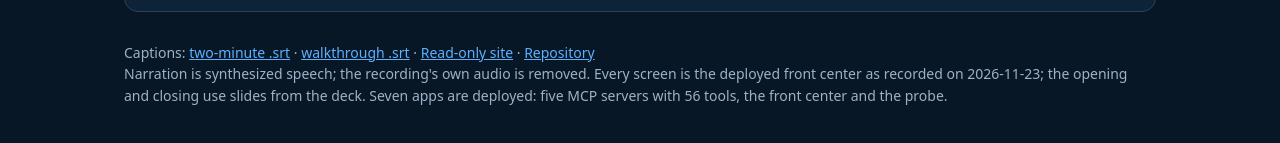
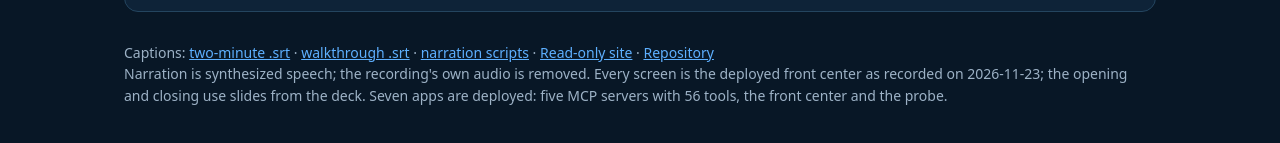
Before and after one commit to gsa-mcp-hackathon/gsa-hackathon-mcp-creator-and-agent-for-air-carrier, a plain HTML site: page docs/demo/index.html in a window 1280 px wide. Shown: the part 1951-2094 px from the top of the page. Drawn offline with Linux system fonts and the light colour scheme.

Commit message:
Caption timestamps corrected; narration scripts added; stale finding removed

```diff
--- a/docs/demo/index.html
+++ b/docs/demo/index.html
@@ -23,7 +23,7 @@ footer{margin-top:30px;color:var(--mut);font-size:14px}
 <section><h2>The full walkthrough <small>13:08</small></h2><p>The four layers, the three tracks, every part of the front center and three live agent runs, recorded on the deployed apps on 2026-11-23. Waits are cut.</p>
 <video id="air-carrier-full-walkthrough" controls preload="metadata" poster="air-carrier-full-walkthrough.jpg"><source src="air-carrier-full-walkthrough.mp4" type="video/mp4"><track kind="captions" srclang="en" label="English" src="air-carrier-full-walkthrough.vtt"></video>
 <ol class="ch"><li><button data-v="air-carrier-full-walkthrough" data-t="0.0"><span>0:00</span>The problem, and one solution in four layers</button></li><li><button data-v="air-carrier-full-walkthrough" data-t="106.4"><span>1:46</span>The front center: the start page and the financial-control layer</button></li><li><button data-v="air-carrier-full-walkthrough" data-t="205.2"><span>3:25</span>Impact: from one hull to every weapon system</button></li><li><button data-v="air-carrier-full-walkthrough" data-t="292.1"><span>4:52</span>The Brief, the ship and the cost position</button></li><li><button data-v="air-carrier-full-walkthrough" data-t="396.5"><span>6:36</span>Agentic workflow, live: a specialist run and role-based approval</button></li><li><button data-v="air-carrier-full-walkthrough" data-t="475.5"><span>7:55</span>Audit: gaps, variances, asset value, the industrial base</button></li><li><button data-v="air-carrier-full-walkthrough" data-t="567.6"><span>9:27</span>Agentic orchestration: Ask as an MCP host, the work queue, a reconciler run</button></li><li><button data-v="air-carrier-full-walkthrough" data-t="658.4"><span>10:58</span>The record, the method, and the experts who hold the answers</button></li><li><button data-v="air-carrier-full-walkthrough" data-t="711.0"><span>11:51</span>How we know it works, security, close</button></li></ol></section>
-<footer>Captions: <a href="air-carrier-two-minute-demo.srt">two-minute .srt</a> · <a href="air-carrier-full-walkthrough.srt">walkthrough .srt</a> ·
+<footer>Captions: <a href="air-carrier-two-minute-demo.srt">two-minute .srt</a> · <a href="air-carrier-full-walkthrough.srt">walkthrough .srt</a> · <a href="https://github.com/llmlocalai/gsa-hackathon-mcp-creator-and-agent-for-cvn/blob/main/docs/demo/NARRATION.md">narration scripts</a> ·
 <a href="../site/stack/">Read-only site</a> · <a href="https://github.com/llmlocalai/gsa-hackathon-mcp-creator-and-agent-for-cvn">Repository</a><br>
 Narration is synthesized speech; the recording's own audio is removed. Every screen is the deployed front center as recorded on 2026-11-23; the opening and closing use slides from the deck. Seven apps are deployed: five MCP servers with 56 tools, the front center and the probe.</footer>
 </main><script>
```
Also changed, not shown: 7 other files.
